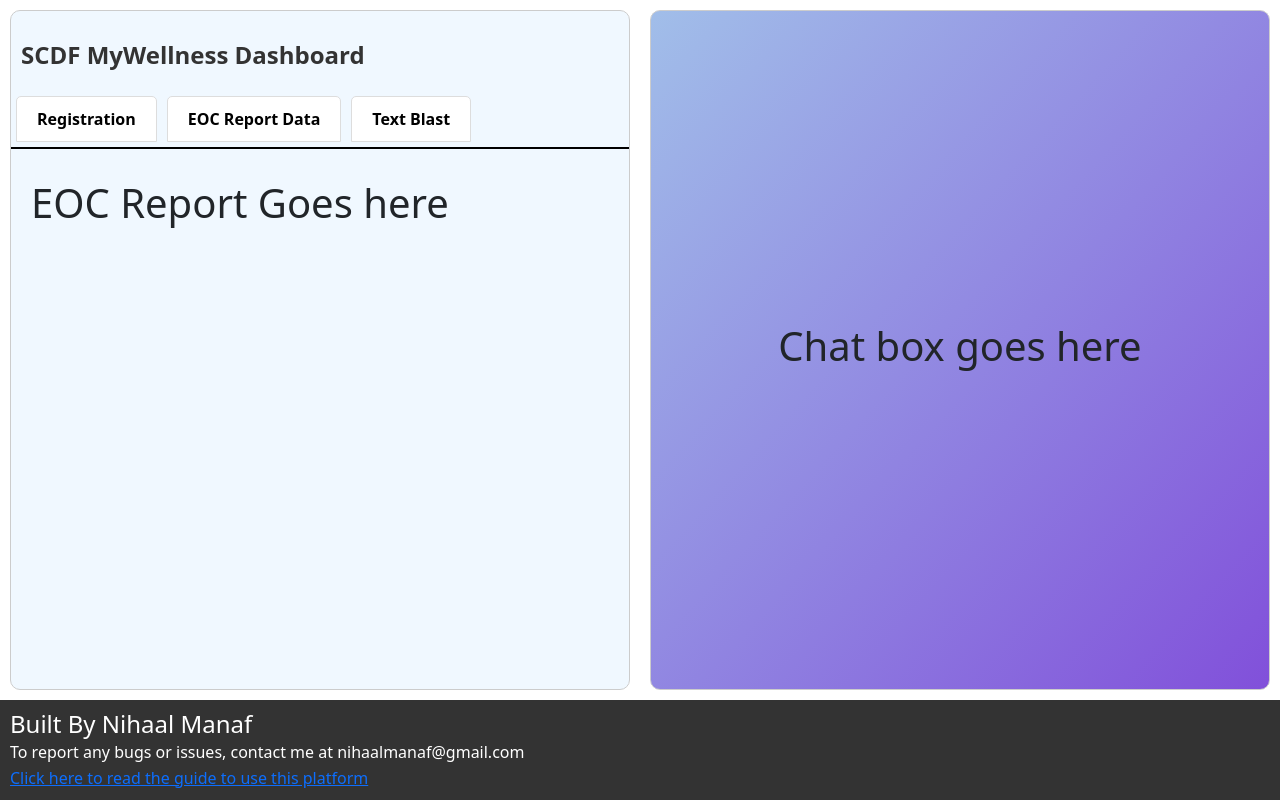
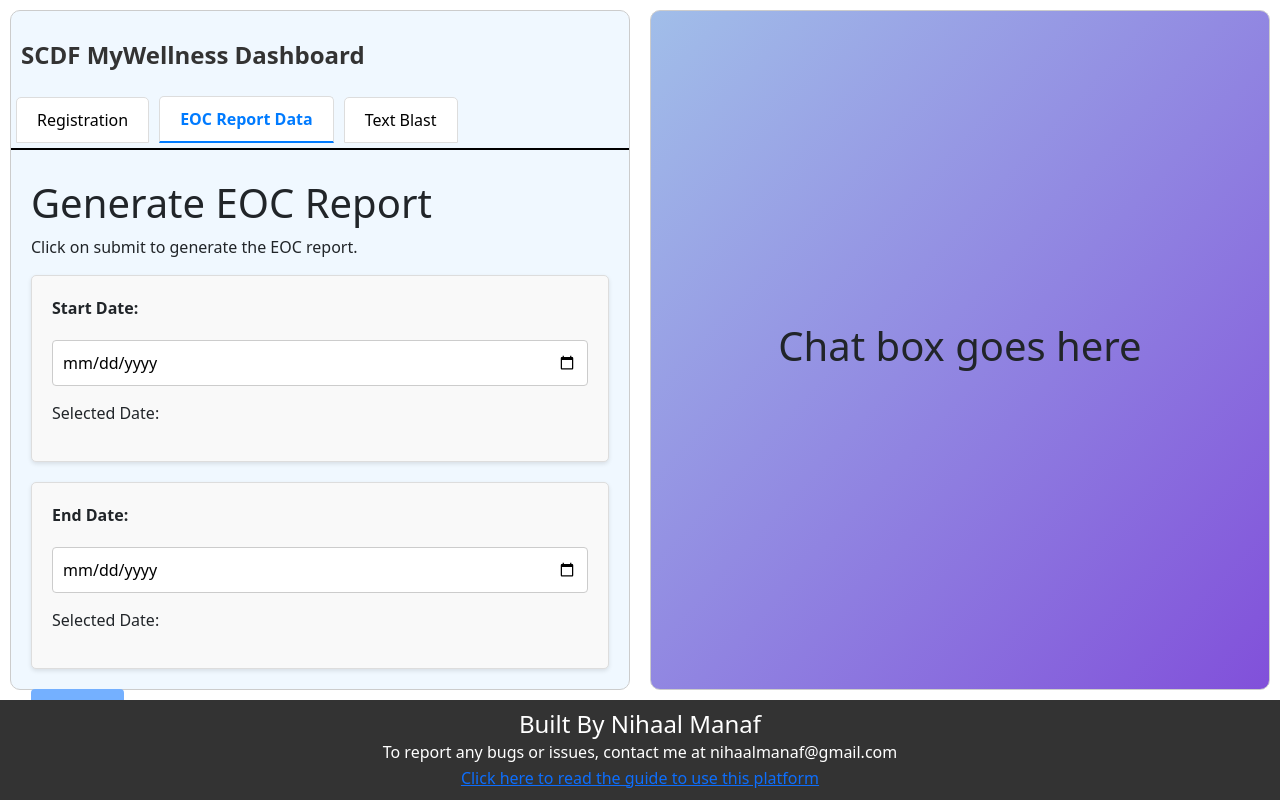
Before and after one commit to NihaalManaf/scdfmywellness, a React (Vite) app in the folder frontend/: page / in a window 1280 px wide. Both pictures are taken after a click on the button "EOC Report Data". Built offline with nearby package versions, Linux system fonts and the light colour scheme; no server answers.

Commit message:
testing back end

```diff
--- a/frontend/src/App.css
+++ b/frontend/src/App.css
@@ -14,18 +14,22 @@
   border-radius: 10px;
 }
 
-.footer {
+.footers {
+  display: flex;
+  justify-content: center;
+  align-items: left;
   position: fixed;
-  bottom: 0; /* Removed gap between footer and bottom of page */
+  bottom: 0; /* Stick to the bottom of the page */
   left: 0; /* Full width from the left edge */
   width: 100%; /* Full width of the page */
   height: 100px;
   background-color: #333;
   color: #fff;
-  text-align: left;
+  text-align: center;
   line-height: 10px; /* Reduced line height to decrease distance between lines */
   box-sizing: border-box;
   padding: 10px;
+  z-index: 1; /* Ensure footer is above other content */
 }
 
 .left-half-box {
@@ -43,3 +47,17 @@
   border-radius: 10px;
   background-color:aliceblue;
 }
+
+.App{
+  display: flex;
+  justify-content: center;
+  align-items: center;
+  height: 100vh - 100px; /* Adjusted to account for footer height */
+}
+
+.layo{
+  display: flex;
+  justify-content: center;
+  align-items: center;
+  height: 100vh - 100px; /* Adjusted to account for footer height */
+}
--- a/frontend/src/App.tsx
+++ b/frontend/src/App.tsx
@@ -1,23 +1,18 @@
-import ViewChat from './components/ViewChat';
-import TabHolder from './components/TabHolder';
+import Footer from './components/Footer';
+import Content from './components/Content';
 import './App.css';
 
 
 function App() {
   return (
-    <div>
-      <div className='right-half-box'>
-        <ViewChat />
-      </div>
-      <div className='left-half-box'>
-        <TabHolder />
-      </div>
-      <div className='footer'>
-        <h4>Built By Nihaal Manaf</h4>
-        <p>To report any bugs or issues, contact me at nihaalmanaf@gmail.com</p>
-        <a href='https://www.google.com'>Click here to read the guide to use this platform</a>
-      </div>
+  <div className='layout'>
+    <div className='App'>
+      <Content />
     </div>
+    <div className='footers'>
+      <Footer />
+    </div>
+  </div>
   );
 }
 
--- /dev/null
+++ b/frontend/src/components/Content.tsx
@@ -0,0 +1,18 @@
+import '../App.css';
+import ViewChat from './ViewChat';
+import TabHolder from './TabHolder';
+
+function Content() {
+  return (
+    <div>
+      <div className='right-half-box'>
+        <ViewChat />
+      </div>
+      <div className='left-half-box'>
+        <TabHolder />
+      </div>
+    </div>
+  )
+}
+
+export default Content
--- /dev/null
+++ b/frontend/src/components/Eoc/DateSelecter.tsx
@@ -0,0 +1,34 @@
+import '../TabHolder.css';
+
+interface DateSelecterProps {
+    text: string;
+    selectedDate: string;
+    setSelectedDate: (date: string) => void;
+}
+
+const DateSelecter: React.FC<DateSelecterProps> = ({ text, selectedDate, setSelectedDate }) => {
+    const handleChange = (event: React.ChangeEvent<HTMLInputElement>) => {
+        setSelectedDate(event.target.value);
+    };
+
+    const formatDate = (dateString: string) => {
+        const options: Intl.DateTimeFormatOptions = { day: 'numeric', month: 'long', year: 'numeric' };
+        return new Date(dateString).toLocaleDateString('en-GB', options);
+    };
+
+    return (
+        <div className="dateform">
+            <label htmlFor="date">{text}</label>
+            <input
+                type="date"
+                id="date"
+                name="date"
+                value={selectedDate}
+                onChange={handleChange}
+            />
+            <p>Selected Date: {selectedDate ? formatDate(selectedDate) : ""}</p>
+        </div>
+    );
+};
+
+export default DateSelecter;
--- /dev/null
+++ b/frontend/src/components/Eoc/Modal.css
@@ -0,0 +1,34 @@
+.modal-overlay {
+    position: fixed;
+    top: 0;
+    left: 0;
+    width: 100%;
+    height: 100%;
+    background: rgba(0, 0, 0, 0.7); /* Semi-transparent background */
+    display: flex;
+    justify-content: center;
+    align-items: center;
+    z-index: 99999; /* Ensure it appears above other elements */
+}
+
+.modal-content {
+    background: white;
+    padding: 20px;
+    border-radius: 8px;
+    box-shadow: 0 2px 10px rgba(0, 0, 0, 0.3);
+    width: 90%; /* Adjust size to cover most of the page */
+    height: 70%; /* Adjust height to cover most of the page */
+    max-width: 90vw; /* Adjust max-width relative to viewport width */
+    max-height: 90vw; /* Ensure it doesn't exceed the viewport height */
+}
+
+.modal-close-button {
+    background: none;
+    border: none;
+    color: #333;
+    font-size: 1.2rem;
+    position: absolute;
+    top: 10px;
+    right: 10px;
+    cursor: pointer;
+}
--- /dev/null
+++ b/frontend/src/components/Eoc/Modal.tsx
@@ -0,0 +1,38 @@
+import React from "react";
+import './Modal.css'; // Add some styles for the overlay and modal
+
+interface ModalProps {
+    isOpen: boolean;
+    onClose: () => void;
+    startDate: string;
+    endDate: string;
+    total_users: number;
+    total_users_reg: number;
+    total_qns: number;
+    total_broadcasts: number;
+}
+
+const Modal: React.FC<ModalProps> = ({ isOpen, onClose, total_users, total_users_reg, total_qns, total_broadcasts  }) => {
+  if (!isOpen) return null; // Render nothing if the modal is not open
+
+  return (
+    <div className="modal-overlay">
+      <div className="modal-content">
+        <button className="modal-close-button" onClick={onClose}>
+          Close
+        </button>
+
+        <h1>End Of Course Report</h1>
+        <br></br>
+        <p>Total Number Of Users: {total_users}</p>
+        <p>Total Number Of Registered Users: {total_users_reg}</p>
+        <p>Total Number of Questions asked: {total_qns}</p>
+        <p>Total Number of Broadcasts: {total_broadcasts}</p>
+
+      </div>
+    </div>
+
+  );
+};
+
+export default Modal;
--- a/frontend/src/components/EocReport.tsx
+++ b/frontend/src/components/EocReport.tsx
@@ -1,10 +1,51 @@
+import DateSelecter from "./Eoc/DateSelecter";
+import './TabHolder.css';
+import { useState } from 'react';
+import Modal from './Eoc/Modal';
 
 function EocReport() {
-  return (
-    <div className="tab-content-area">
-      <h1>EOC Report Goes here</h1>
-    </div>
-  )
+    const [startDate, setStartDate] = useState<string>("");
+    const [endDate, setEndDate] = useState<string>("");
+
+    const [total_users, setTotalUsers] = useState<number>(0);
+    const [total_users_reg, setTotalUsersReg] = useState<number>(0);
+    const [total_qns, setTotalQns] = useState<number>(0);
+    const [total_broadcasts, setTotalBroadcasts] = useState<number>(0);
+
+    // Modal state
+    const [isModalOpen, setIsModalOpen] = useState(false);
+
+    // Functions to open and close modal
+    const openModal = () => setIsModalOpen(true);
+    const closeModal = () => setIsModalOpen(false);
+
+    const handleSubmit = () => {
+        console.log("Start Date:", startDate);
+        console.log("End Date:", endDate);
+
+        // Open the modal
+        openModal();
+    };
+
+    return (
+        <div className="tab-content-area">
+            <div>
+                <div>
+                    <h1>Generate EOC Report</h1>
+                    <p>Click on submit to generate the EOC report.</p>
+                </div>
+                <div className="dates-field">
+                    <DateSelecter text="Start Date:" selectedDate={startDate} setSelectedDate={setStartDate} />
+                    <DateSelecter text="End Date:" selectedDate={endDate} setSelectedDate={setEndDate} />
+                    <button className="submit-button" onClick={handleSubmit}>Submit</button>
+                </div>
+            </div>
+
+            {/* Modal Component */}
+            <Modal isOpen={isModalOpen} onClose={closeModal} startDate={startDate} endDate={endDate} total_users={total_users}
+            total_users_reg={total_users_reg} total_qns={total_qns} total_broadcasts={total_broadcasts} />
+        </div>
+    );
 }
 
 export default EocReport;
--- /dev/null
+++ b/frontend/src/components/Footer.tsx
@@ -0,0 +1,12 @@
+
+function Footer() {
+  return (
+    <div>
+        <h4>Built By Nihaal Manaf</h4>
+        <p>To report any bugs or issues, contact me at nihaalmanaf@gmail.com</p>
+        <a href='https://www.google.com'>Click here to read the guide to use this platform</a>
+  </div>
+  )
+}
+
+export default Footer
--- a/frontend/src/components/TabHolder.css
+++ b/frontend/src/components/TabHolder.css
@@ -33,7 +33,7 @@
     border-radius: 5px 5px 0 0;
     cursor: pointer;
     transition: background-color 0.3s, border-color 0.3s;
-    font-weight: bold;
+
 }
 
 .tab:hover {
@@ -73,3 +73,61 @@
     justify-content: center;
     align-items: flex-start;
 }
+
+.dateform{
+    display: flex;
+    flex-direction: column;
+    gap: 15px;
+    padding: 20px;
+    margin-bottom: 20px;
+    background-color: #f9f9f9;
+    border: 1px solid #ddd;
+    border-radius: 5px;
+    box-shadow: 0 2px 4px rgba(0, 0, 0, 0.1);
+}
+
+.dateform input,
+.dateform select,
+.dateform textarea {
+    padding: 10px;
+    border: 1px solid #ccc;
+    border-radius: 4px;
+    font-size: 16px;
+    width: 100%;
+    box-sizing: border-box;
+}
+
+.dateform label {
+    font-weight: bold;
+    margin-bottom: 5px;
+}
+
+.dateform button {
+    padding: 10px 20px;
+    background-color: #007bff;
+    color: #fff;
+    border: none;
+    border-radius: 4px;
+    cursor: pointer;
+    font-size: 16px;
+    transition: background-color 0.3s;
+}
+
+.dateform button:hover {
+    background-color: #0056b3;
+}
+
+.submit-button {
+    padding: 10px 20px;
+    background-color: #74b0ff;
+    color: black;
+    border: none;
+    border-radius: 4px;
+    cursor: pointer;
+    font-size: 16px;
+    transition: background-color 0.2s;
+}
+
+.submit-button:hover {
+    background-color: #3d78ff;
+}
--- a/frontend/src/components/TabHolder.tsx
+++ b/frontend/src/components/TabHolder.tsx
@@ -24,9 +24,24 @@
         <div>
             <h1 className='title'> SCDF MyWellness Dashboard</h1>
             <div className='tabs'>
-                <button className='tab' onClick={() => setActiveTab('Tab1')}>Registration</button>
-                <button className='tab' onClick={() => setActiveTab('Tab2')}>EOC Report Data</button>
-                <button className='tab' onClick={() => setActiveTab('Tab3')}>Text Blast</button>
+                <button
+                    className={`tab ${activeTab === 'Tab1' ? 'active' : ''}`}
+                    onClick={() => setActiveTab('Tab1')}
+                >
+                    Registration
+                </button>
+                <button
+                    className={`tab ${activeTab === 'Tab2' ? 'active' : ''}`}
+                    onClick={() => setActiveTab('Tab2')}
+                >
+                    EOC Report Data
+                </button>
+                <button
+                    className={`tab ${activeTab === 'Tab3' ? 'active' : ''}`}
+                    onClick={() => setActiveTab('Tab3')}
+                >
+                    Text Blast
+                </button>
             </div>
             <div>
                 {renderContent()}
```
Also changed, not shown: 1 other file (tests, documents, lock files or other folders).
